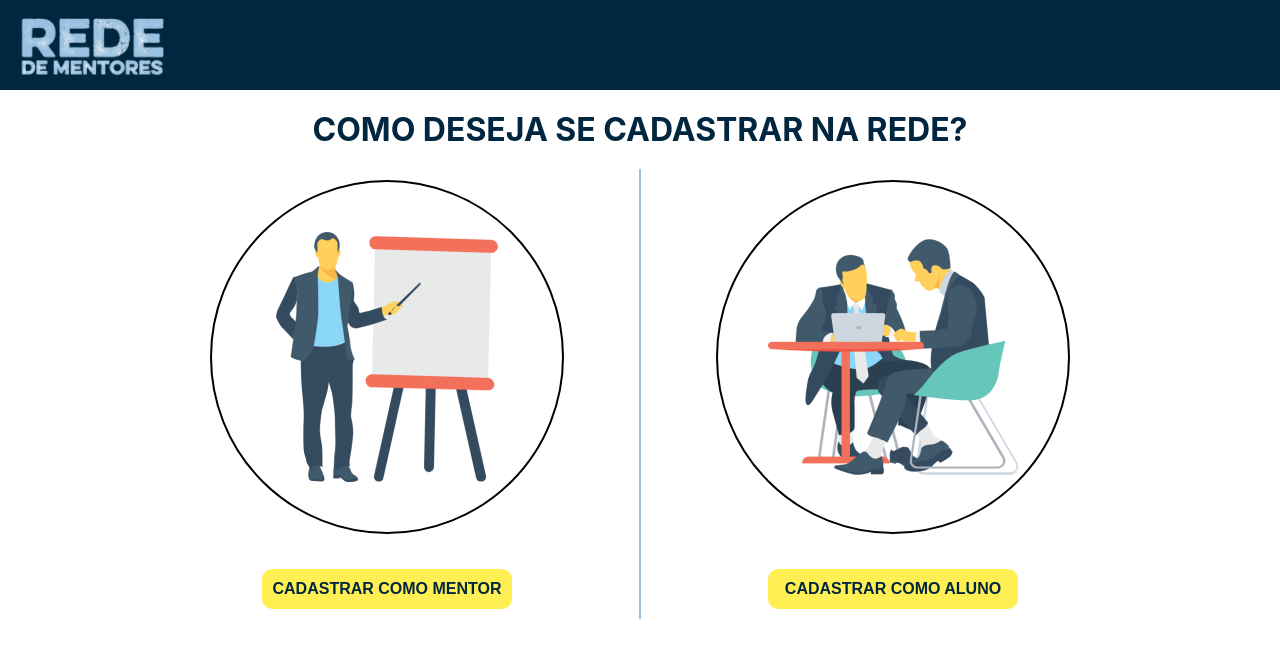
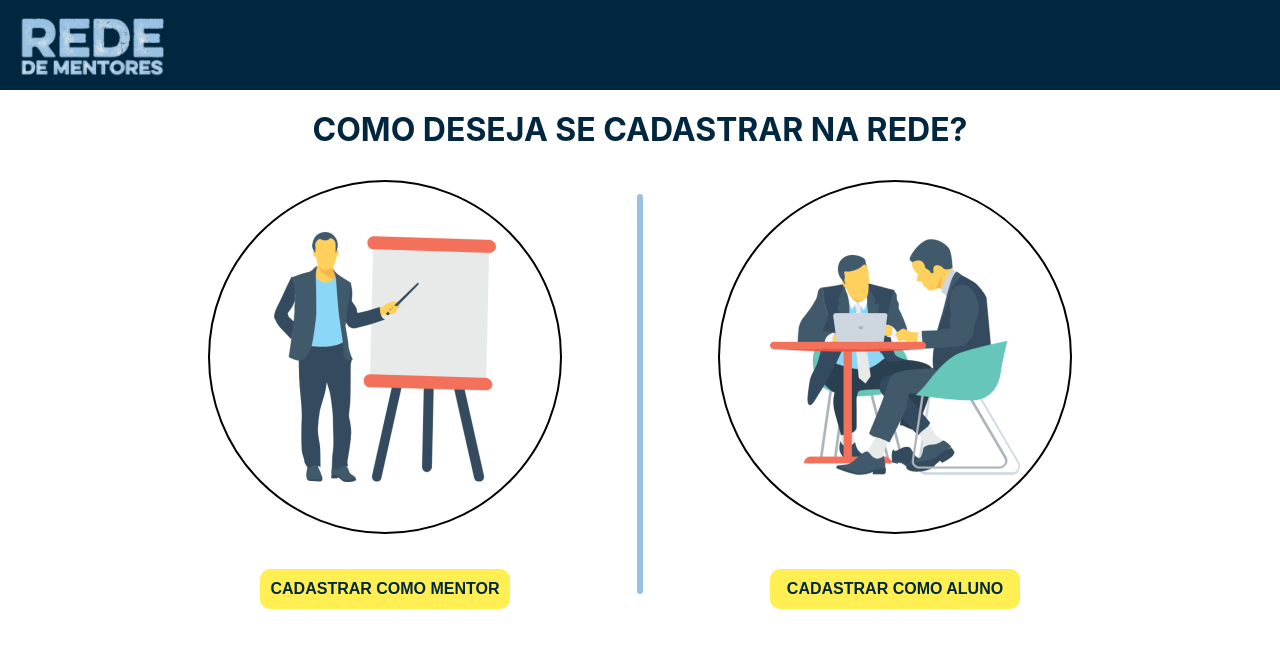
Before and after one commit to matheustosin/Frontend, a React (Create React App) app: page /register in a window 1280 px wide. Shown: the top 658 px of the page. Built offline with nearby package versions, Linux system fonts and the light colour scheme.

Commit message:
ajustando linha vertical

```diff
--- a/src/pages/register/Register.css
+++ b/src/pages/register/Register.css
@@ -62,11 +62,14 @@ button {
 }
 @media (min-width: 1200px) {
   .register-separator {
-    height: 450px;
-    border-left: 2px solid;
+    height: 400px;
+    border-left: 6px solid;
+    border-radius: 5px;
     color: #97c0e2;
     margin-left: 75px;
     margin-right: 75px;
+    margin-top: 25px;
+    margin-bottom: 25px;
   }
 }
 @media (min-width: 768px) and (max-width: 1199px) {
```
